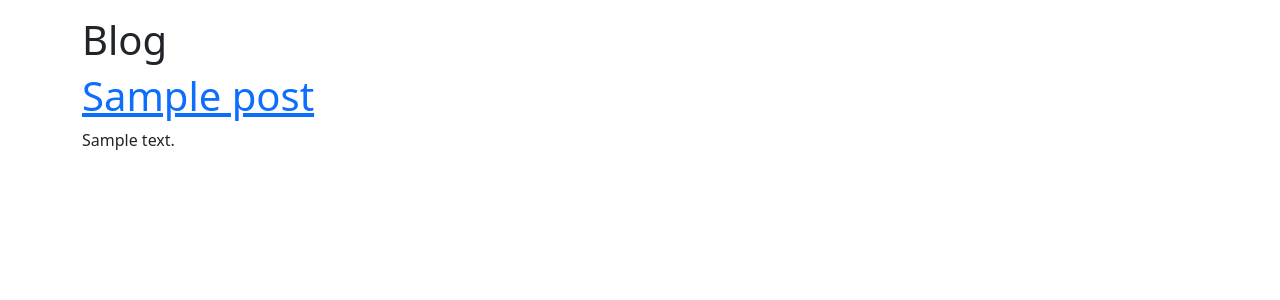
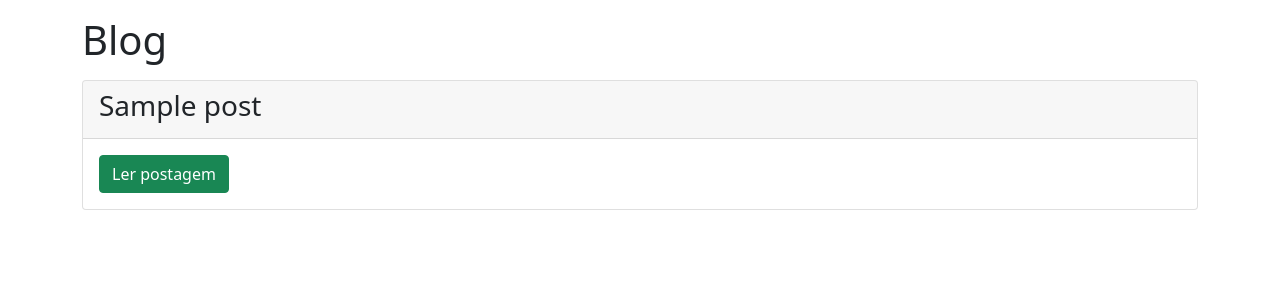
Before and after one commit to atilara/blog_django, a Django app: page / in a window 1280 px wide. Shown: the part 68-368 px from the top of the page. Run offline with Django 3.2, Linux system fonts and the light colour scheme; tables that the repository leaves empty hold one stand-in row (values such as "Sample post").

Commit message:
refactor: add card to the list of posts

```diff
--- a/blog/templates/blog/home.html
+++ b/blog/templates/blog/home.html
@@ -3,8 +3,14 @@
 {% block content %}
   <h1>Blog</h1>
   {% for post in object_list %}
-    <h1><a href="{{post.get_absolute_url}}">{{post.title}}</a></h1>
-    <p> {{post.content}} </p>
+    <div class="card mt-3">
+      <div class="card-header">
+        <h3>{{post.title}}</h3>
+      </div>
+      <div class="card-body">
+        <a href="{{post.get_absolute_url}}" class="btn btn-success">Ler postagem</a>
+      </div>
+    </div>
   {% endfor %}
 {% endblock content %}
 {% comment %} Extende de base.html e logo depois modifica seus conteúdos {% endcomment %}
--- a/blog/templates/blog/post_detail.html
+++ b/blog/templates/blog/post_detail.html
@@ -3,6 +3,6 @@
 {% block content %}
   <h1> {{object.title}} </h1>
   <p> {{object.content}} </p>
-  <a href="{{object.get_absolute_url_edit}}" class="btn btn-success">Editar</a>
+  <a href="{{object.get_absolute_url_edit}}" class="btn btn-warning">Editar</a>
   <a href="{{object.get_absolute_url_delete}}" class="btn btn-danger">Deletar</a>
 {% endblock content %}
```
